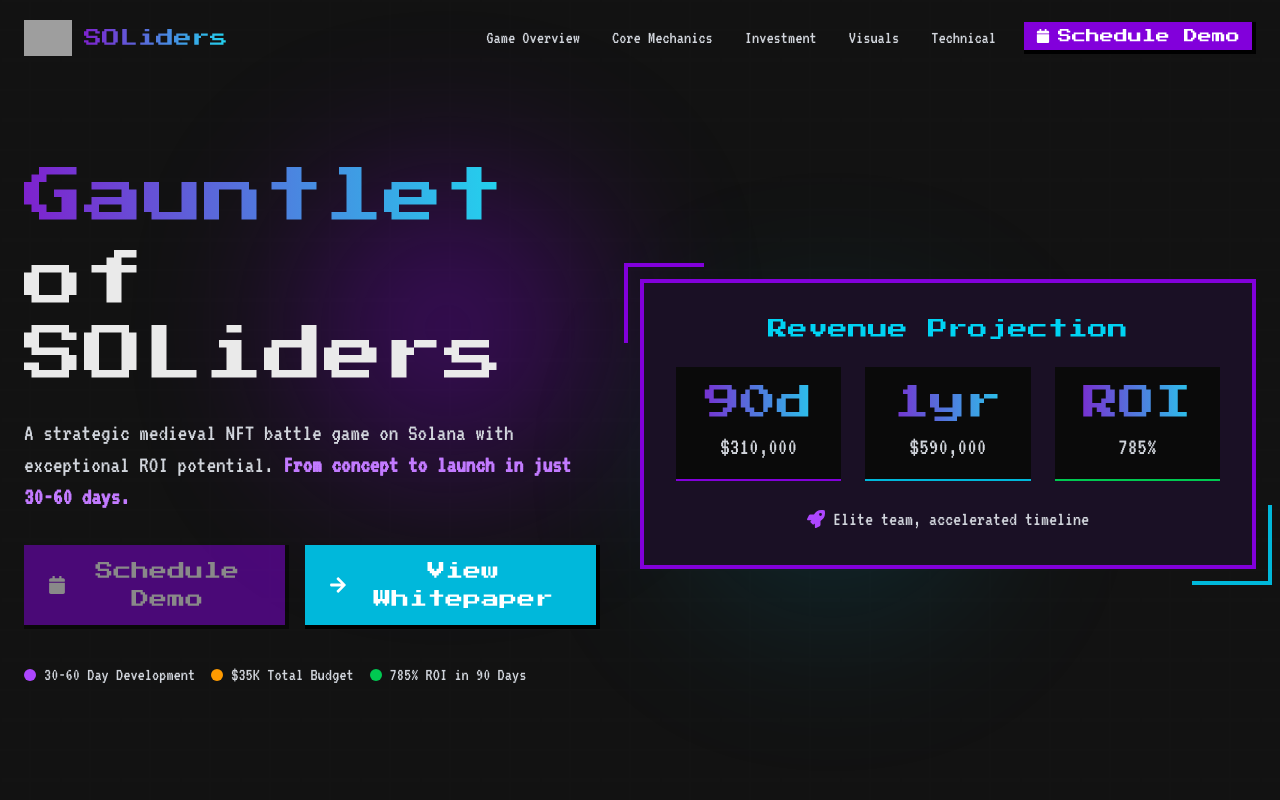
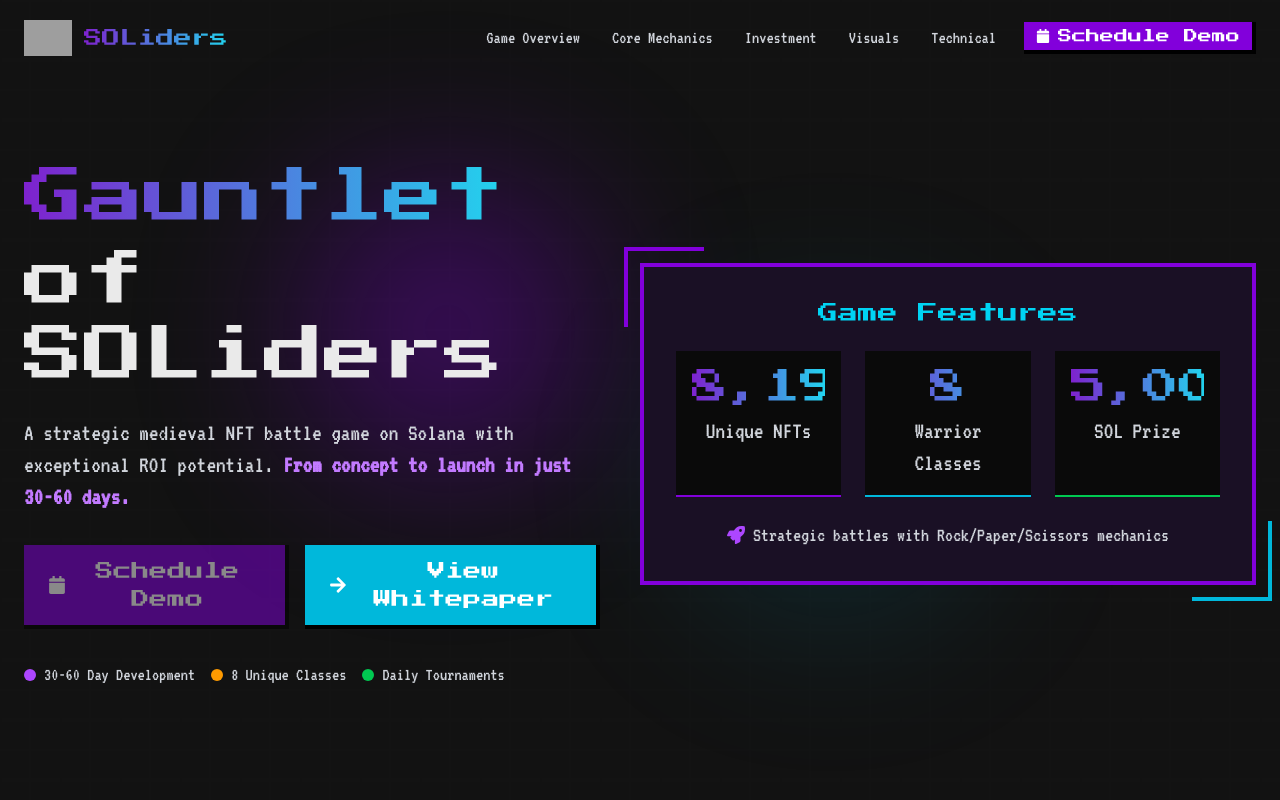
Before and after one commit to Belacosaur/gauntlet-of-soliders, a Next.js app: page / in a window 1280 px wide. Shown: the top 800 px of the page. Built offline with nearby package versions, Linux system fonts and the light colour scheme; grey boxes are pictures that could not be loaded.

Commit message:
Mionor updates

```diff
--- a/app/sections/Hero.tsx
+++ b/app/sections/Hero.tsx
@@ -63,11 +63,11 @@
                 </div>
                 <div className="flex items-center">
                   <div className="w-3 h-3 bg-amber-500 rounded-full mr-2"></div>
-                  <span>$35K Total Budget</span>
+                  <span>8 Unique Classes</span>
                 </div>
                 <div className="flex items-center">
                   <div className="w-3 h-3 bg-green-500 rounded-full mr-2"></div>
-                  <span>785% ROI in 90 Days</span>
+                  <span>Daily Tournaments</span>
                 </div>
               </div>
             </motion.div>
@@ -82,28 +82,28 @@
             >
               {/* Highlight box for key statistics */}
               <div className="w-full bg-[#1a1025] border-4 border-purple-700 flex flex-col items-center justify-center relative overflow-hidden p-8">
-                <h3 className="font-['Press_Start_2P'] text-cyan-400 text-xl mb-6">Revenue Projection</h3>
+                <h3 className="font-['Press_Start_2P'] text-cyan-400 text-xl mb-6">Game Features</h3>
 
                 <div className="grid grid-cols-1 sm:grid-cols-3 gap-6 w-full mb-6">
                   <div className="bg-[#0a0a0a] p-4 border-b-2 border-purple-700">
-                    <div className="text-4xl font-['Press_Start_2P'] text-gradient mb-2 text-center">90d</div>
-                    <div className="text-center font-['VT323'] text-2xl text-gray-300">$310,000</div>
+                    <div className="text-4xl font-['Press_Start_2P'] text-gradient mb-2 text-center">8,192</div>
+                    <div className="text-center font-['VT323'] text-2xl text-gray-300">Unique NFTs</div>
                   </div>
 
                   <div className="bg-[#0a0a0a] p-4 border-b-2 border-cyan-500">
-                    <div className="text-4xl font-['Press_Start_2P'] text-gradient mb-2 text-center">1yr</div>
-                    <div className="text-center font-['VT323'] text-2xl text-gray-300">$590,000</div>
+                    <div className="text-4xl font-['Press_Start_2P'] text-gradient mb-2 text-center">8</div>
+                    <div className="text-center font-['VT323'] text-2xl text-gray-300">Warrior Classes</div>
                   </div>
 
                   <div className="bg-[#0a0a0a] p-4 border-b-2 border-green-500">
-                    <div className="text-4xl font-['Press_Start_2P'] text-gradient mb-2 text-center">ROI</div>
-                    <div className="text-center font-['VT323'] text-2xl text-gray-300">785%</div>
+                    <div className="text-4xl font-['Press_Start_2P'] text-gradient mb-2 text-center">5,000</div>
+                    <div className="text-center font-['VT323'] text-2xl text-gray-300">SOL Prize</div>
                   </div>
                 </div>
 
                 <div className="flex items-center justify-center">
                   <FaRocket className="text-purple-500 mr-2" size={18} />
-                  <span className="font-['VT323'] text-xl text-gray-300">Elite team, accelerated timeline</span>
+                  <span className="font-['VT323'] text-xl text-gray-300">Strategic battles with Rock/Paper/Scissors mechanics</span>
                 </div>
               </div>
 
--- a/app/whitepaper/page.tsx
+++ b/app/whitepaper/page.tsx
@@ -152,9 +152,9 @@
                       <ul className="space-y-2 list-disc pl-5 font-['VT323'] text-lg">
                         <li>Development Timeline: <span className="text-purple-400 font-bold">30-60 days</span></li>
                         <li>Development Budget: <span className="text-amber-400 font-bold">$20,000</span></li>
-                        <li>Revenue Potential: <span className="text-green-400 font-bold">$400K-$800K</span> in first year</li>
+                        <li>Player Engagement: <span className="text-green-400 font-bold">Daily tournaments & battles</span></li>
                         <li>NFT Collection: <span className="text-cyan-400 font-bold">8,192 unique warriors</span> across 8 classes</li>
-                        <li>ROI Potential: <span className="text-green-400 font-bold">20-40x</span> on initial investment</li>
+                        <li>Battle System: <span className="text-green-400 font-bold">Strategic Rock/Paper/Scissors</span> with positioning</li>
                       </ul>
                     </div>
 
--- a/types/html2pdf.d.ts
+++ /dev/null
@@ -1,42 +0,0 @@
-declare module 'html2pdf.js' {
-  interface Html2PdfOptions {
-    margin?: number | number[];
-    filename?: string;
-    image?: {
-      type?: string;
-      quality?: number;
-    };
-    html2canvas?: {
-      scale?: number;
-      useCORS?: boolean;
-      logging?: boolean;
-      [key: string]: any;
-    };
-    jsPDF?: {
-      unit?: string;
-      format?: string;
-      orientation?: string;
-      [key: string]: any;
-    };
-    pagebreak?: {
-      mode?: string | string[];
-      [key: string]: any;
-    };
-    [key: string]: any;
-  }
-
-  interface Html2PdfInstance {
-    from(element: HTMLElement | string): Html2PdfInstance;
-    set(options: Html2PdfOptions): Html2PdfInstance;
-    save(): Promise<void>;
-    output(type: string, options?: any): Promise<any>;
-    then(callback: Function): Html2PdfInstance;
-    catch(callback: Function): Html2PdfInstance;
-  }
-
-  function Html2Pdf(): Html2PdfInstance;
-
-  // Default export for compatibility with dynamic imports
-  const _default: typeof Html2Pdf;
-  export default _default;
-}
```
Also changed, not shown: 2 other files (tests, documents, lock files or other folders).
